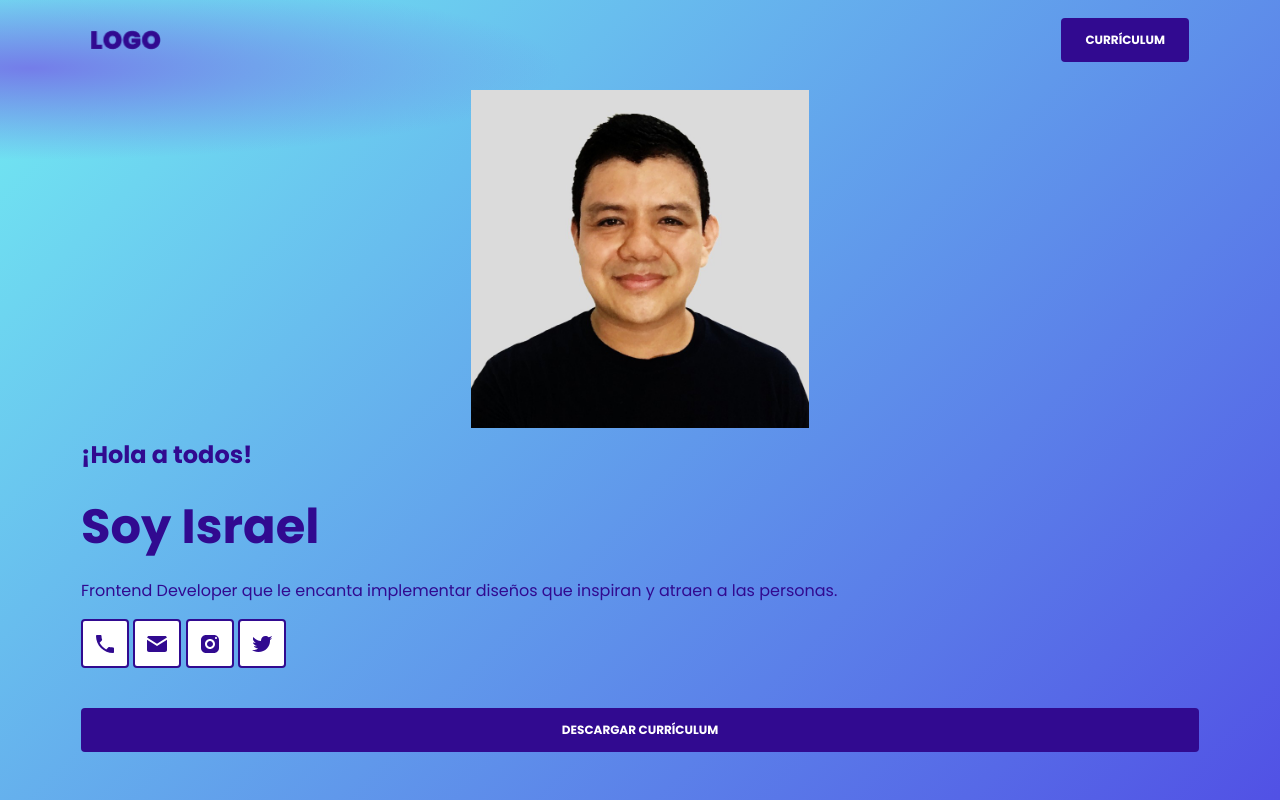
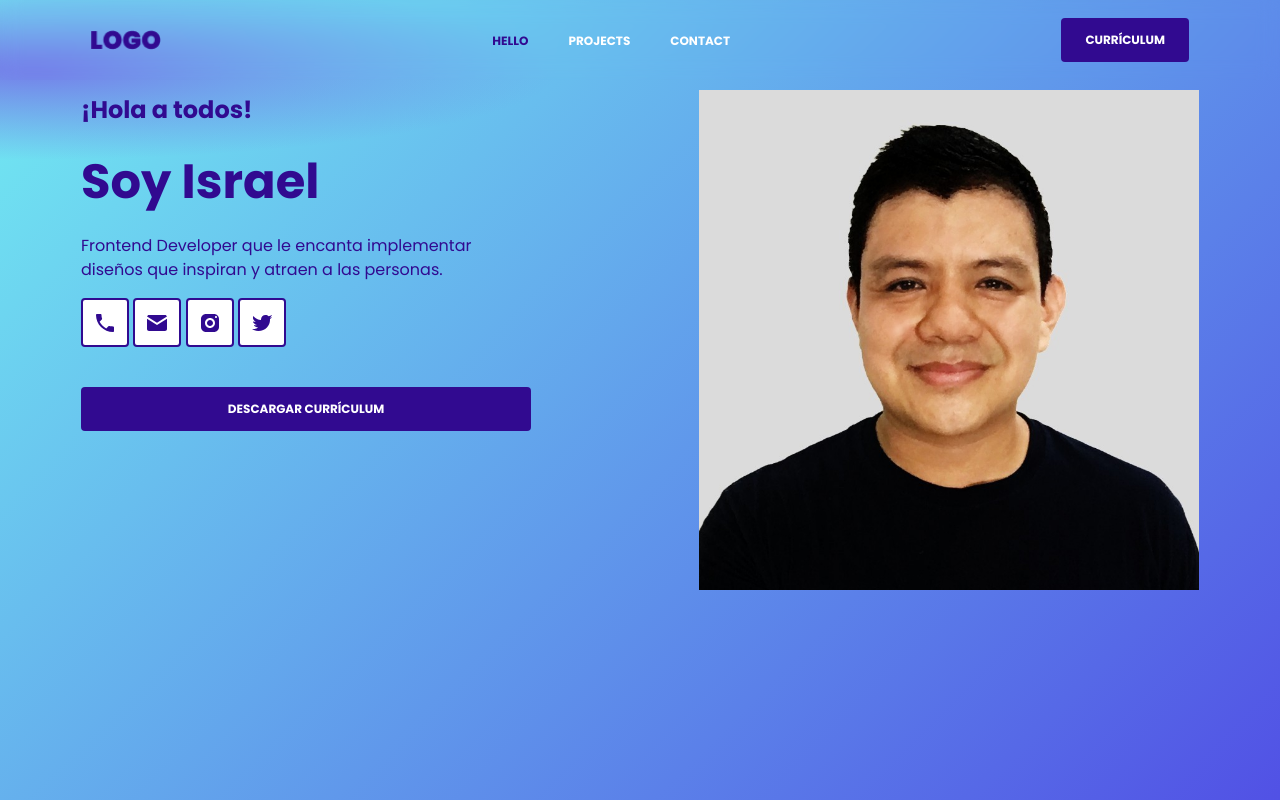
Before and after one commit to iscasur/portfolio, a plain HTML site: page index.html in a window 1280 px wide. Drawn offline with Linux system fonts and the light colour scheme.

Commit message:
style(menu): add menu and responsive design

```diff
--- a/css/header.css
+++ b/css/header.css
@@ -1,3 +1,9 @@
+header {
+  position: sticky;
+  top: 0;
+  backdrop-filter: blur(10px);
+}
+
 .header {
   display: flex;
   justify-content: space-between;
--- a/css/hero.css
+++ b/css/hero.css
@@ -15,3 +15,27 @@
 .hero .social {
   padding-bottom: 2.4rem;
 }
+
+@media screen and (min-width: 768px) {
+  .hero .container {
+    display: flex;
+    gap: 3.2rem;
+  }
+
+  .hero__description {
+    order: 1;
+    max-inline-size: 45rem;
+  }
+
+  .hero__img {
+    order: 2;
+    text-align: end;
+    flex: 1;
+  }
+}
+
+@media screen and (min-width: 1024px) {
+  .hero__img img {
+    inline-size: 500px;
+  }
+}
--- /dev/null
+++ b/css/menu.css
@@ -0,0 +1,26 @@
+.menu {
+  display: none;
+}
+
+.menu ul {
+  display: flex;
+  list-style: none;
+  gap: 4rem;
+}
+
+.menu ul a {
+  text-decoration: none;
+  color: var(--white);
+  font: var(--button);
+  text-transform: uppercase;
+}
+
+.menu ul a.is-active {
+  color: var(--primary);
+}
+
+@media screen and (min-width: 768px) {
+  .menu {
+    display: block;
+  }
+}
--- a/css/style.css
+++ b/css/style.css
@@ -3,6 +3,7 @@
 @import './header.css';
 @import './hero.css';
 @import './container.css';
+@import './menu.css';
 
 :root {
   /* Fonts */
@@ -22,8 +23,13 @@
   /* Colors */
   --primary: #310a90;
   --secondary: #42e2b8;
-  --white: #FFF;
-  --gradient: radial-gradient(41.48% 11.48% at 2.38% 8.52%, #747DE9 0%, rgba(255, 255, 255, 0) 100%), linear-gradient(135deg, #72EDF2 0%, #5151E5 100%);
+  --white: #fff;
+  --gradient: radial-gradient(
+      41.48% 11.48% at 2.38% 8.52%,
+      #747de9 0%,
+      rgba(255, 255, 255, 0) 100%
+    ),
+    linear-gradient(135deg, #72edf2 0%, #5151e5 100%);
 }
 
 * {
@@ -44,21 +50,21 @@ body {
 }
 
 h1 {
-  font: var(--headline1)
+  font: var(--headline1);
 }
 
 h2 {
-  font: var(--headline2)
+  font: var(--headline2);
 }
 
 h3 {
-  font: var(--headline3)
+  font: var(--headline3);
 }
 
 h4 {
-  font: var(--headline4)
+  font: var(--headline4);
 }
 
 h5 {
-  font: var(--headline5)
+  font: var(--headline5);
 }
--- a/index.html
+++ b/index.html
@@ -1,38 +1,59 @@
 <!DOCTYPE html>
 <html lang="en">
   <head>
-  <meta charset="UTF-8">
-  <meta http-equiv="X-UA-Compatible" content="IE=edge">
-  <meta name="viewport" content="width=device-width, initial-scale=1.0">
+    <meta charset="UTF-8" />
+    <meta http-equiv="X-UA-Compatible" content="IE=edge" />
+    <meta name="viewport" content="width=device-width, initial-scale=1.0" />
     <title>Document</title>
-  <link rel="stylesheet" href="./css/style.css">
-  <link rel="preconnect" href="https://fonts.googleapis.com">
-  <link rel="preconnect" href="https://fonts.gstatic.com" crossorigin>
-  <link href="https://fonts.googleapis.com/css2?family=Poppins:wght@400;700&display=swap" rel="stylesheet">
+    <link rel="stylesheet" href="./css/style.css" />
+    <link rel="preconnect" href="https://fonts.googleapis.com" />
+    <link rel="preconnect" href="https://fonts.gstatic.com" crossorigin />
+    <link
+      href="https://fonts.googleapis.com/css2?family=Poppins:wght@400;700&display=swap"
+      rel="stylesheet"
+    />
   </head>
   <body>
     <header>
       <div class="container">
         <div class="header">
-        <img src="./img/logo.png" width="70" height="20" alt="Logo">
+          <img src="./img/logo.png" width="70" height="20" alt="Logo" />
+          <nav class="menu">
+            <ul>
+              <li><a class="is-active" href="#main">Hello</a></li>
+              <li><a href="#projects">Projects</a></li>
+              <li><a href="#contact">Contact</a></li>
+            </ul>
+          </nav>
           <button class="button">Currículum</button>
         </div>
       </div>
     </header>
-  <section class="hero">
+    <section class="hero" id="main">
       <div class="container">
         <div class="hero__img">
-        <img src="./img/profile.jpg" width="338" alt="Israel Castro">
+          <img src="./img/profile.jpg" width="338" alt="Israel Castro" />
         </div>
         <div class="hero__description">
           <h5>¡Hola a todos!</h5>
           <h3>Soy Israel</h3>
-        <p>Frontend Developer que le encanta implementar diseños que inspiran y atraen a las personas.</p>
+          <p>
+            Frontend Developer que le encanta implementar diseños que inspiran y
+            atraen a las personas.
+          </p>
           <div class="social">
-          <a class="button__icon" href="tel:+524431820680"><img src="./img/icons/icon-phone.svg" alt="Phone"></a>
-          <a class="button__icon" href="mailto:hello@isca.dev"><img src="./img/icons/icon-important_mail.svg" alt="Email"></a>
-          <a class="button__icon" href="https://instagram.com/iscasur"><img src="./img/icons/icon-instagram.svg" alt="Instagram"></a>
-          <a class="button__icon" href="https://twitter.com/iscasur"><img src="./img/icons/icon-twitter_squared.svg" alt="Twitter"></a>
+            <a class="button__icon" href="tel:+524431820680"
+              ><img src="./img/icons/icon-phone.svg" alt="Phone"
+            /></a>
+            <a class="button__icon" href="mailto:hello@isca.dev"
+              ><img src="./img/icons/icon-important_mail.svg" alt="Email"
+            /></a>
+            <a class="button__icon" href="https://instagram.com/iscasur"
+              ><img src="./img/icons/icon-instagram.svg" alt="Instagram"
+            /></a>
+            <a class="button__icon" href="https://twitter.com/iscasur"
+              ><img src="./img/icons/icon-twitter_squared.svg" alt="Twitter"
+            /></a>
           </div>
           <a href="#" class="button">Descargar currículum</a>
         </div>
```
Lines whose indentation alone changed are shown as unchanged.
